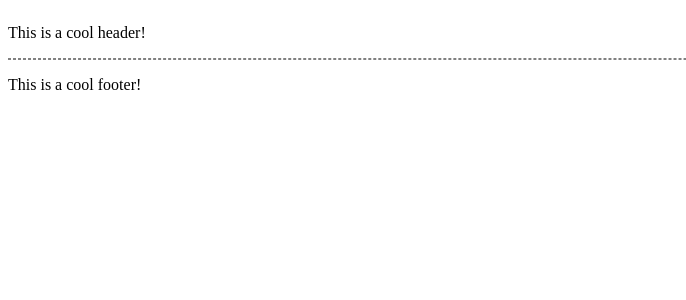
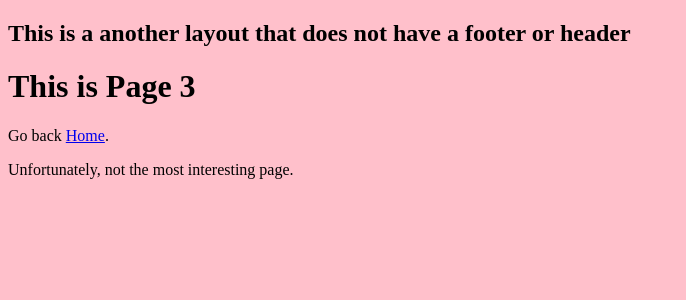
Before and after one commit to feihong/nuxtjs-quickstart, a Nuxt app: page /page3 in a window 1280 px wide. Shown: the top 300 px of the page, without its empty margins (0-686 px from the left). Built offline with nearby package versions, Linux system fonts and the light colour scheme.

Commit message:
Add page 3, which uses a different layout

```diff
--- /dev/null
+++ b/layouts/another.vue
@@ -0,0 +1,12 @@
+<template>
+  <div>
+    <h2>This is a another layout that does not have a footer or header</h2>
+    <nuxt/>
+  </div>
+</template>
+
+<style>
+body {
+  background-color: pink;
+}
+</style>
--- a/pages/index.vue
+++ b/pages/index.vue
@@ -7,7 +7,7 @@
       <button v-on:click='updateGreeting'>Click me!</button>
     </p>
     <p>
-      <nuxt-link to='/page2'>Check out Page 2</nuxt-link>
+      <nuxt-link to='/page2'>Check out Page 2</nuxt-link> and <nuxt-link to='/page3'>Page 3</nuxt-link>
     </p>
   </div>
 </template>
--- /dev/null
+++ b/pages/page3.vue
@@ -0,0 +1,15 @@
+<template lang='pug'>
+  div
+    h1 This is Page 3
+    p Go back #[nuxt-link(to='/') Home].
+    p Unfortunately, not the most interesting page.
+</template>
+
+<script>
+export default {
+  head: {
+    title: 'Page Three'
+  },
+  layout: 'another'
+}
+</script>
```
